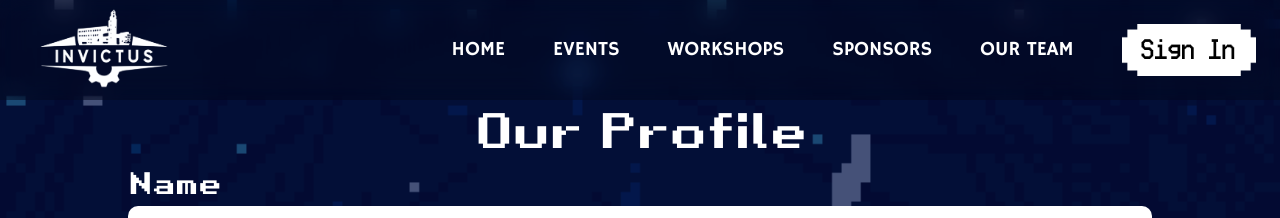
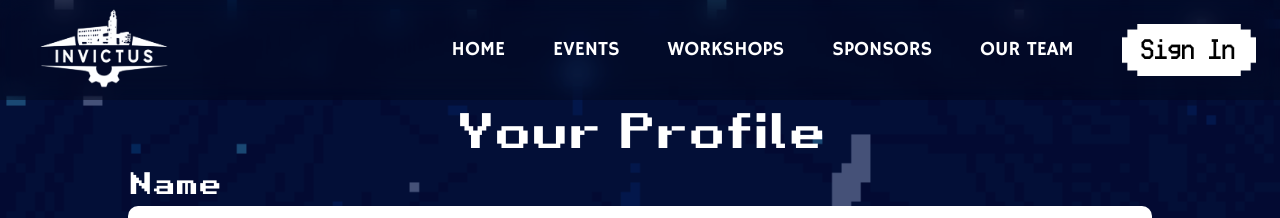
Before and after one commit to nikhil5731/invictus, a Next.js app: page /Profile in a window 1280 px wide. Shown: the top 218 px of the page. Built offline with nearby package versions, Linux system fonts and the light colour scheme; no server answers.

Commit message:
removed console

```diff
--- a/app/Events/page.js
+++ b/app/Events/page.js
@@ -59,7 +59,7 @@ const Events = () => {
         return;
       }
     } catch (error) {
-      console.log(error);
+      console.error(error);
       toast.error("some error occured");
     }
   };
--- a/app/InputForm/inputForm.js
+++ b/app/InputForm/inputForm.js
@@ -50,7 +50,7 @@ const InputForm = ({user}) => {
   return (
     <div className='InputForm w-100'>
       <Toaster position="top-center" reverseOrder={false} />
-      <h1 id='ourProfile' className='w-100'>Our Profile</h1>
+      <h1 id='ourProfile' className='w-100'>Your Profile</h1>
 
       <form onSubmit={handleSubmit}>
         <label htmlFor="name">Name</label>
--- a/app/InputForm/page.js
+++ b/app/InputForm/page.js
@@ -11,7 +11,6 @@ const TeamPage = () => {
   const router = useRouter();
   const eventName = params.get("event");
   const prev = params.get("prev");
-  console.log("prev", prev);
   const [joinTeamId, setJoinTeamId] = useState('');
   const [teamName, setTeamName] = useState("");
 
@@ -25,7 +24,6 @@ const TeamPage = () => {
       else {
         toast.success(res.message);
         setJoinTeamId("");
-        console.log(prev);
         router.push(prev);
       }
     }
@@ -39,9 +37,9 @@ const TeamPage = () => {
 
     try {
       const newTeamId = uuidv4();
-      console.log('Creating a new team with ID:', newTeamId);
+
       const res = await createTeam({ teamname: teamName, teamId: newTeamId, eventName: eventName });
-      console.log(res.error);
+
       if (res.error) {
         toast.error(res.error);
         setTeamName("");
--- a/app/Registeration/page.js
+++ b/app/Registeration/page.js
@@ -45,7 +45,7 @@ const Registration = () => {
         ...formData,
         email: session?.user?.email,
       });
-      console.log(session.user.email, result.success);
+
       if (result.success) {
         alert(result.message);
         setRegistered(true);
--- a/app/Workshops/WorkshopCard.js
+++ b/app/Workshops/WorkshopCard.js
@@ -129,7 +129,7 @@ const WorkshopCard = (props) => {
             )
           ) : (
             <Butt
-              title="Register"
+              title="Book Now"
               action={() => {
                 toast.error("Please SignIn or Register");
               }}
--- a/app/Workshops/page.js
+++ b/app/Workshops/page.js
@@ -65,7 +65,7 @@ const Workshop = () => {
         return;
       }
     } catch (error) {
-      console.log(error);
+      console.error(error);
       toast.error("some error occured");
     }
   };
--- a/app/admin/registeredUsers/page.js
+++ b/app/admin/registeredUsers/page.js
@@ -12,7 +12,6 @@ const EventTeamsPage = () => {
 
     const handleEventSubmit = async (e) => {
         e.preventDefault();
-        // console.log(e.target)
         try {
             setLoading(true);
             const response = await axios.post(
@@ -22,7 +21,6 @@ const EventTeamsPage = () => {
                     validateStatus: (status) => status >= 200 && status <= 500,
                 }
             );
-            // console.log(response)
             setTeams(response.data);
             setLoading(false);
         } catch (error) {
--- a/app/api/society-events/download/route.js
+++ b/app/api/society-events/download/route.js
@@ -111,7 +111,7 @@ export async function POST(req){
       })
 
       } catch (error) {
-        console.log(error);
+        console.error(error);
         return NextResponse.json({error: "Internal Server Error"},{status: 500});
       }
 }
--- a/app/api/team/create/route.js
+++ b/app/api/team/create/route.js
@@ -22,7 +22,6 @@ export async function POST(req) {
         const teamLeader = tokenData.id;
         const team = await Team.findOne({ teamId });
         const event = await Event.findOne({ _id: eventName });
-        console.log(teamname);
         if (team) {
             return NextResponse.json({ error: "Team already exists" }, { status: 400 });
         } else if (!user) {
--- a/app/api/users/route.js
+++ b/app/api/users/route.js
@@ -12,7 +12,6 @@ export async function POST(req) {
   try {
     const reqBody = await req.json();
     const { name, email, college, phone } = reqBody.formData;
-    console.log(name);
     const user = await User.findOne({ email: email });
     if (user) {
       return NextResponse.json({ error: "Already exist" }, { status: 400 });
--- a/app/helper/index.js
+++ b/app/helper/index.js
@@ -49,7 +49,7 @@ export const getEvents = async () => {
       { validateStatus: (status) => status >= 200 && status <= 500 },
     );
     const res = response.data.event;
-    console.log(res);
+
     if (response.status === 500) {
       return { error: "some error occured" };
     }
```
